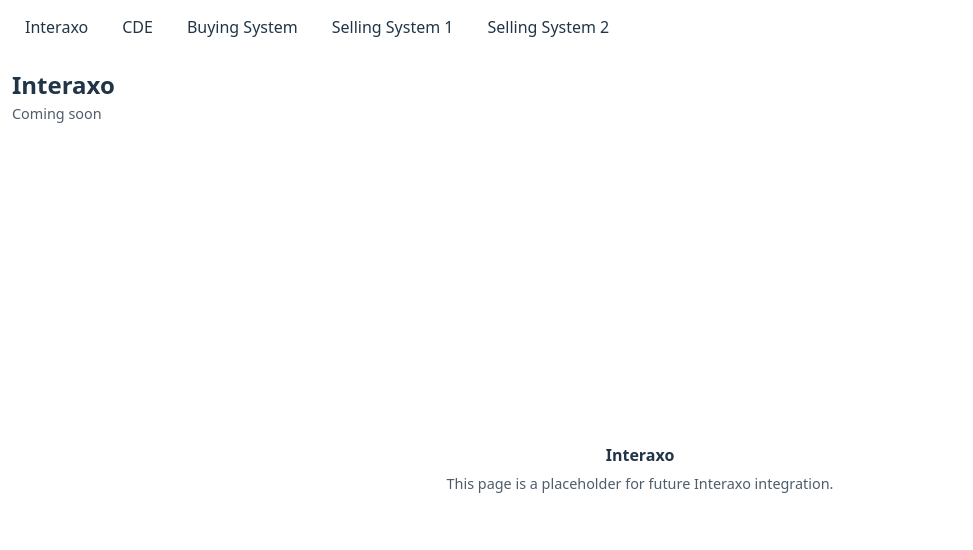
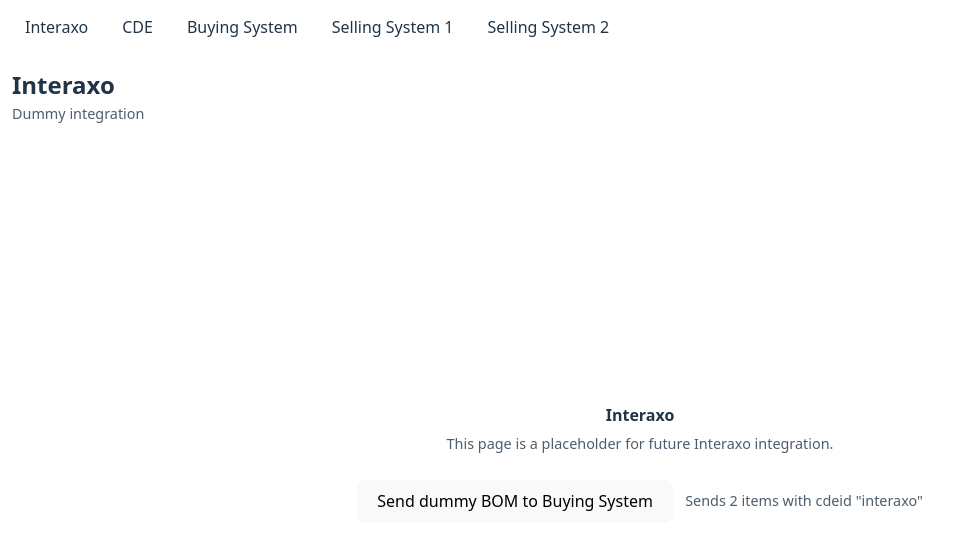
Before and after one commit to BEAst-AB/BIM2BOM, a React (Vite) app in the folder bimtobomsimulator/: page /#/interaxo in a window 1280 px wide. Shown: the top 550 px of the page, without its empty margins (0-973 px from the left). Built offline with nearby package versions, Linux system fonts and the light colour scheme.

Commit message:
created new component

```diff
--- /dev/null
+++ b/bimtobomsimulator/src/components/CdeBomSidebar.jsx
@@ -0,0 +1,28 @@
+import IfcWallsTable from "./IfcWallsTable.jsx";
+
+export default function CdeBomSidebar({
+  bomResult,
+  hasUnsentDraft,
+  onPublishToBuyingSystem,
+}) {
+  return (
+    <>
+      <div className="pageActions" style={{ padding: 12 }}>
+        <button
+          type="button"
+          onClick={onPublishToBuyingSystem}
+          disabled={!hasUnsentDraft}
+        >
+          Send BOM to Buying System
+        </button>
+        <div className="pageMeta">
+          {hasUnsentDraft
+            ? "BOM loaded (not sent)"
+            : "BOM sent to Buying System"}
+        </div>
+      </div>
+
+      <IfcWallsTable bomResult={bomResult} />
+    </>
+  );
+}
--- a/bimtobomsimulator/src/components/IfcViewer.jsx
+++ b/bimtobomsimulator/src/components/IfcViewer.jsx
@@ -1,5 +1,6 @@
 import { useEffect, useLayoutEffect, useRef } from "react";
 import * as OBC from "@thatopen/components";
+import { createBeastProp, createBomResult } from "../helpers/bomTemplates.js";
 
 export default function IfcViewer({ ifcUrl, onBomLoaded }) {
   const containerRef = useRef(null);
@@ -118,21 +119,17 @@ export default function IfcViewer({ ifcUrl, onBomLoaded }) {
           },
         });
 
-        const BOMresult = {
-          cdeid: "",
-          items: [],
-        };
+        const BOMresult = createBomResult();
 
         for (const prop in data) {
           const propData = data[prop];
 
           if (!propData.IsDefinedBy) continue;
-          const beastProp = {};
-          beastProp.id = prop;
-          beastProp.localID = propData._localId?.value;
-          beastProp.GUID = propData._guid?.value;
-          beastProp.Seller = "";
-          beastProp.price = "";
+          const beastProp = createBeastProp({
+            id: prop,
+            localID: propData._localId?.value,
+            GUID: propData._guid?.value,
+          });
           let hasBip = false;
 
           for (const def of propData.IsDefinedBy) {
--- a/bimtobomsimulator/src/components/IncomingOrdersPanel.jsx
+++ b/bimtobomsimulator/src/components/IncomingOrdersPanel.jsx
@@ -19,6 +19,7 @@ export default function IncomingOrdersPanel({
         <table className="wallsTable">
           <thead>
             <tr>
+              <th style={{ width: 120 }}>CDE</th>
               <th>Selling system</th>
               <th style={{ width: 110 }}>Items</th>
               <th style={{ width: 120 }} aria-label="Actions" />
@@ -27,13 +28,14 @@ export default function IncomingOrdersPanel({
           <tbody>
             {visibleOrders.length === 0 ? (
               <tr>
-                <td colSpan={3} className="emptyCell">
+                <td colSpan={4} className="emptyCell">
                   No incoming orders yet
                 </td>
               </tr>
             ) : (
               visibleOrders.map((order) => (
                 <tr key={order.id}>
+                  <td className="mono">{order?.payload?.cdeid || "-"}</td>
                   <td>{order?.payload?.SellingSystem || "-"}</td>
                   <td className="mono">{order?.payload?.items?.length ?? 0}</td>
                   <td>
--- /dev/null
+++ b/bimtobomsimulator/src/helpers/bomTemplates.js
@@ -0,0 +1,26 @@
+export const createBomResult = ({ cdeid = "", items } = {}) => ({
+  cdeid: cdeid ?? "",
+  items: Array.isArray(items) ? items : [],
+});
+
+export const createBeastProp = ({
+  id = "",
+  localID = "",
+  GUID = "",
+  Name = "",
+  RevitID = "",
+  propertySet = "",
+  property,
+  Seller = "",
+  price = "",
+} = {}) => ({
+  id,
+  localID,
+  GUID,
+  Name,
+  RevitID,
+  propertySet,
+  property: Array.isArray(property) ? property : [],
+  Seller,
+  price,
+});
--- a/bimtobomsimulator/src/pages/CDE.jsx
+++ b/bimtobomsimulator/src/pages/CDE.jsx
@@ -1,6 +1,6 @@
 import { useCallback, useRef, useState } from "react";
 import IfcViewer from "../components/IfcViewer.jsx";
-import IfcWallsTable from "../components/IfcWallsTable.jsx";
+import CdeBomSidebar from "../components/CdeBomSidebar.jsx";
 import { useBom } from "../context/useBom.js";
 
 export default function CDE() {
@@ -106,22 +106,9 @@ export default function CDE() {
         onPointerDown={onSplitterPointerDown}
       />
       <div className="sidebarPane" style={{ width: `${sidebarWidth}px` }}>
-        <div className="pageActions" style={{ padding: 12 }}>
-          <button
-            type="button"
-            onClick={onPublishToBuyingSystem}
-            disabled={!hasUnsentDraft}
-          >
-            Send BOM to Buying System
-          </button>
-          <div className="pageMeta">
-            {hasUnsentDraft
-              ? "BOM loaded (not sent)"
-              : "BOM sent to Buying System"}
-          </div>
-        </div>
-
-        <IfcWallsTable
+        <CdeBomSidebar
+          hasUnsentDraft={hasUnsentDraft}
+          onPublishToBuyingSystem={onPublishToBuyingSystem}
           bomResult={hasUnsentDraft ? draftBomResult : bomResult}
         />
       </div>
--- a/bimtobomsimulator/src/pages/Interaxo.jsx
+++ b/bimtobomsimulator/src/pages/Interaxo.jsx
@@ -1,9 +1,50 @@
+import { useMemo, useState } from "react";
+import { useBom } from "../context/useBom.js";
+import { createBeastProp, createBomResult } from "../helpers/bomTemplates.js";
+
 export default function Interaxo() {
+  const { setBomResult } = useBom();
+  const [sentAt, setSentAt] = useState(null);
+
+  const dummyBom = useMemo(() => {
+    const items = [
+      createBeastProp({
+        id: "interaxo-1",
+        GUID: "INTERAXO_GUID_001",
+        Name: "Interaxo wall A",
+        RevitID: "INT-001",
+        propertySet: "INTERAXO",
+        property: [
+          { Name: "Length", Value: 4200, Unit: "mm" },
+          { Name: "Material", Value: "Concrete", Unit: "" },
+        ],
+      }),
+      createBeastProp({
+        id: "interaxo-2",
+        GUID: "INTERAXO_GUID_002",
+        Name: "Interaxo wall B",
+        RevitID: "INT-002",
+        propertySet: "INTERAXO",
+        property: [
+          { Name: "Length", Value: 2800, Unit: "mm" },
+          { Name: "Material", Value: "Steel", Unit: "" },
+        ],
+      }),
+    ];
+
+    return createBomResult({ cdeid: "interaxo", items });
+  }, []);
+
+  const onSendDummyToBuyingSystem = () => {
+    setBomResult(dummyBom);
+    setSentAt(Date.now());
+  };
+
   return (
     <div className="pageShell">
       <div className="pageHeader">
         <div className="pageTitle">Interaxo</div>
-        <div className="pageMeta">Coming soon</div>
+        <div className="pageMeta">Dummy integration</div>
       </div>
 
       <div className="pageBody">
@@ -13,6 +54,18 @@ export default function Interaxo() {
             <div className="pageMeta">
               This page is a placeholder for future Interaxo integration.
             </div>
+
+            <div className="pageActions" style={{ marginTop: 12 }}>
+              <button type="button" onClick={onSendDummyToBuyingSystem}>
+                Send dummy BOM to Buying System
+              </button>
+              <div className="pageMeta">
+                Sends {dummyBom.items.length} items with cdeid "interaxo"
+                {sentAt
+                  ? ` (last sent ${new Date(sentAt).toLocaleTimeString()})`
+                  : ""}
+              </div>
+            </div>
           </div>
         </div>
       </div>
```
